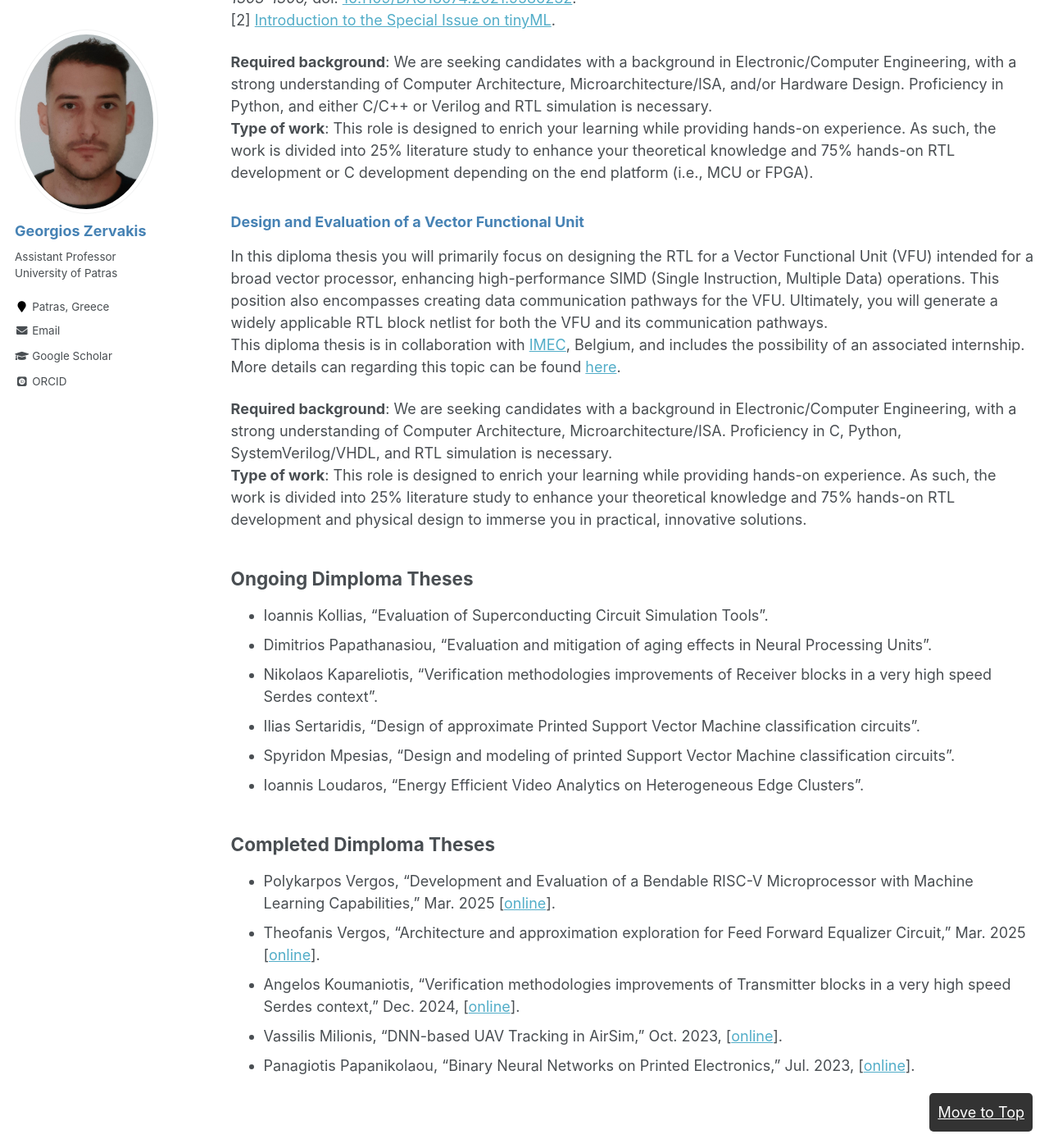
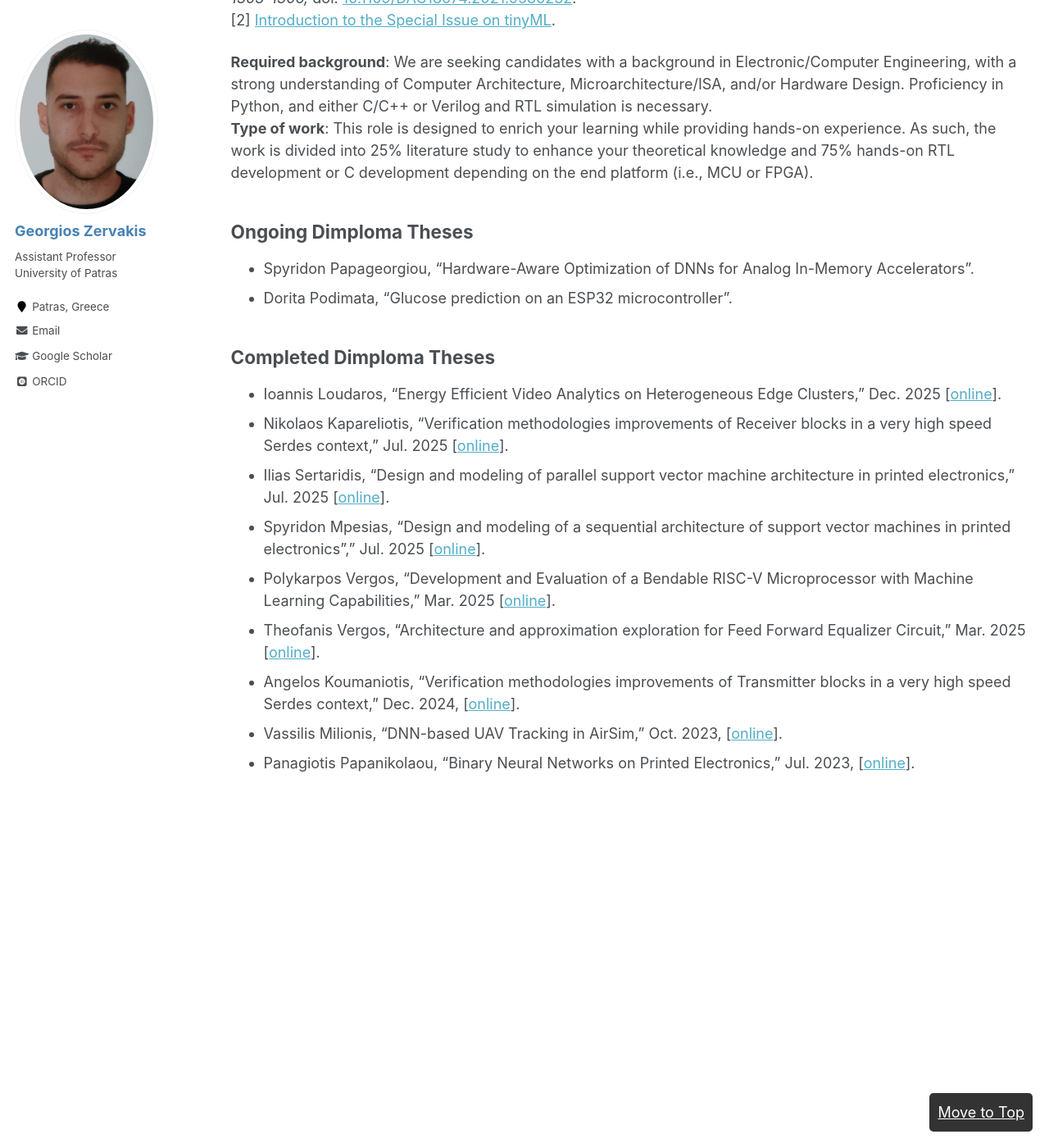
Before and after one commit to giozerv/giozerv.github.io, a Jekyll site: the page built from _pages/teaching.md, in a window 1280 px wide and 1400 px high, scrolled down 4984 px. Shown: the whole window at 82% size. Built offline with Jekyll 4.4.1, drawn with Linux system fonts in a browser that asks for light colours; some web fonts are replaced.

Commit message:
Update teaching.md

```diff
--- a/_pages/teaching.md
+++ b/_pages/teaching.md
@@ -183,27 +183,19 @@ Proficiency in Python, and either C/C++ or Verilog and RTL simulation is necessa
 **Type of work**: This role is designed to enrich your learning while providing hands-on experience. As such, the work is divided into 25% literature study to enhance your theoretical knowledge and 75% hands-on RTL development or C development depending on the end platform (i.e., MCU or FPGA).
 
 
-### Design and Evaluation of a Vector Functional Unit
-
-In this diploma thesis you will primarily focus on designing the RTL for a Vector Functional Unit (VFU) intended for a broad vector processor, enhancing high-performance SIMD (Single Instruction, Multiple Data) operations. This position also encompasses creating data communication pathways for the VFU. Ultimately, you will generate a widely applicable RTL block netlist for both the VFU and its communication pathways.<br>
-This diploma thesis is in collaboration with [IMEC](https://www.imec-int.com/en), Belgium, and includes the possibility of an associated internship. More details can regarding this topic can be found [here](https://www.imec-int.com/en/work-at-imec/job-opportunities/ppact-evaluation-vector-functional-unit).
-
-**Required background**: We are seeking candidates with a background in Electronic/Computer
-Engineering, with a strong understanding of Computer Architecture, Microarchitecture/ISA.
-Proficiency in C, Python, SystemVerilog/VHDL, and RTL simulation is necessary.<br>
-**Type of work**: This role is designed to enrich your learning while providing hands-on experience. As such, the work is divided into 25% literature study to enhance your theoretical knowledge and 75% hands-on RTL development and physical design to immerse you in practical, innovative solutions.
 
 
 ## Ongoing Dimploma Theses
-* Ioannis Kollias, "Evaluation of Superconducting Circuit Simulation Tools".
-* Dimitrios Papathanasiou, "Evaluation and mitigation of aging effects in Neural Processing Units".
-* Nikolaos Kapareliotis, "Verification methodologies improvements of Receiver blocks in a very high speed Serdes context".
-* Ilias Sertaridis, "Design of approximate Printed Support Vector Machine classification circuits".
-* Spyridon Mpesias, "Design and modeling of printed Support Vector Machine classification circuits".
-* Ioannis Loudaros, "Energy Efficient Video Analytics on Heterogeneous Edge Clusters".
+* Spyridon Papageorgiou, "Hardware-Aware Optimization of DNNs for Analog In-Memory Accelerators".
+* Dorita Podimata, "Glucose prediction on an ESP32 microcontroller".
 
 
 ## Completed Dimploma Theses
+
+* Ioannis Loudaros, "Energy Efficient Video Analytics on Heterogeneous Edge Clusters," Dec. 2025 \[[online](https://nemertes.library.upatras.gr/items/a0b4a64d-7f1a-4e44-ab57-34624060420a)\].
+* Nikolaos Kapareliotis, "Verification methodologies improvements of Receiver blocks in a very high speed Serdes context," Jul. 2025 \[[online](https://nemertes.library.upatras.gr/items/24286561-93ab-44aa-ae57-9e2df9336623)\].
+* Ilias Sertaridis, "Design and modeling of parallel support vector machine architecture in printed electronics," Jul. 2025 \[[online](https://nemertes.library.upatras.gr/items/c665777a-2735-4cc0-a053-e307d59754c9)\].
+* Spyridon Mpesias, "Design and modeling of a sequential architecture of support vector machines in printed electronics"," Jul. 2025 \[[online](https://nemertes.library.upatras.gr/items/8824ea38-cfdc-4abe-b9d2-6af71189baf9)\].
 * Polykarpos Vergos, "Development and Evaluation of a Bendable RISC-V Microprocessor with Machine Learning Capabilities," Mar. 2025 \[[online](https://nemertes.library.upatras.gr/items/6539795d-464b-4c94-ab26-ce424d1ed46e)\].
 * Theofanis Vergos, "Architecture and approximation exploration for Feed Forward Equalizer Circuit," Mar. 2025 \[[online](https://nemertes.library.upatras.gr/items/1d0039d9-1932-476d-b9a5-a40847b219f7)\].
 * Angelos Koumaniotis, "Verification methodologies improvements of Transmitter blocks in a very high speed Serdes context," Dec. 2024, \[[online](https://nemertes.library.upatras.gr/items/de0abfc6-db71-416a-b2d4-3dfdb4d6d548)\].
```
